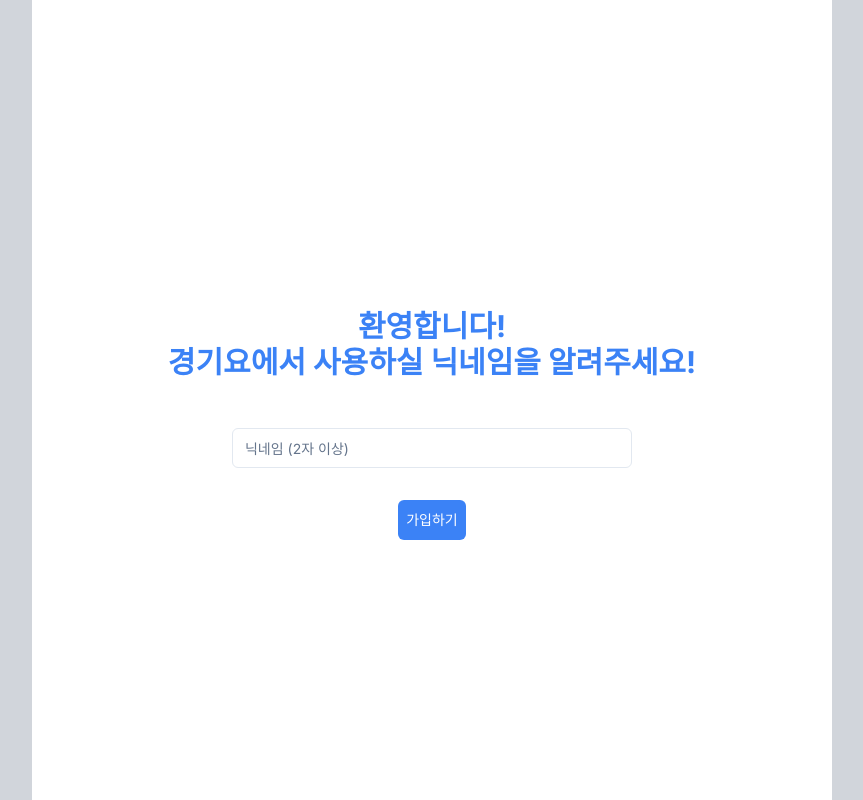
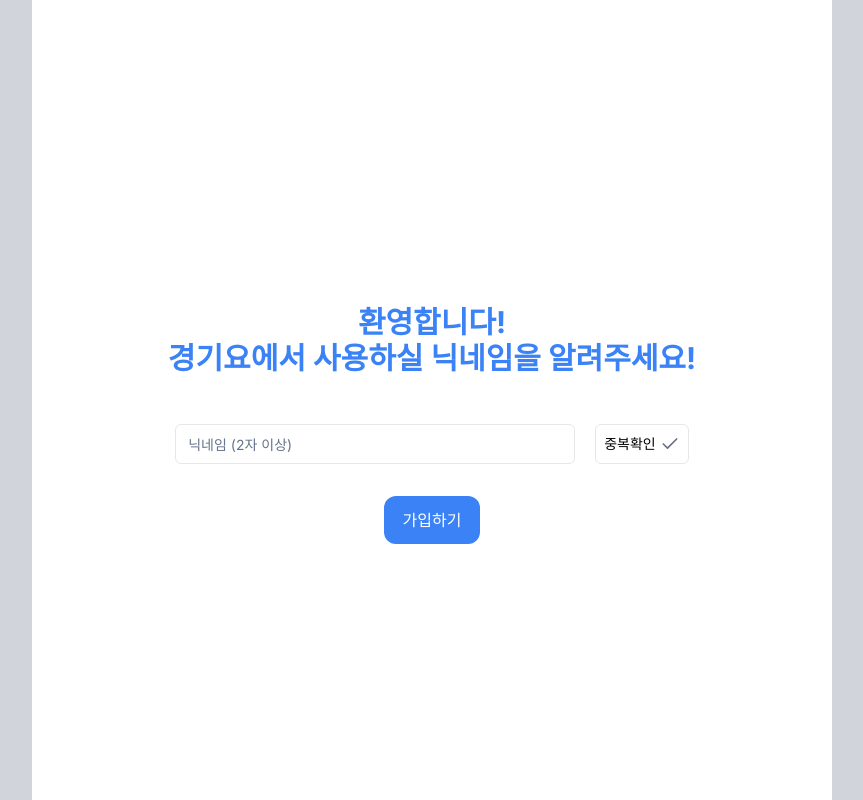
Before and after one commit to sscoderati/kyonggiyo, a Next.js app: page /signup in a window 1280 px wide. Shown: the whole page, without its empty margins (208-1071 px from the left). Built offline with nearby package versions, Linux system fonts and the light colour scheme.

Commit message:
Feat: 닉네임 중복확인 기능 추가

```diff
--- /dev/null
+++ b/src/apis/getNicknameValid.ts
@@ -0,0 +1,14 @@
+import { baseInstance } from "@/apis/index";
+
+const getNicknameValid = async (nickname: string) => {
+  try {
+    const res = await baseInstance.get(
+      `/api/v1/users/profile/nickname?nickname=${nickname}`,
+    );
+    return res.data;
+  } catch (error) {
+    console.error(error);
+  }
+};
+
+export default getNicknameValid;
--- a/src/app/(auth)/signup/page.tsx
+++ b/src/app/(auth)/signup/page.tsx
@@ -1,7 +1,9 @@
 "use client";
 
+import { useState } from "react";
 import { useForm } from "react-hook-form";
 import { useRouter } from "next/navigation";
+import getNicknameValid from "@/apis/getNicknameValid";
 import postUserSignUp from "@/apis/postUserSignUp";
 import { Button } from "@/components/ui/button";
 import { Form, FormMessage } from "@/components/ui/form";
@@ -9,11 +11,13 @@ import { Input } from "@/components/ui/input";
 import type { SignUpFormSchemaType } from "@/schemas/SignUpFormSchema";
 import { SignUpFormSchema } from "@/schemas/SignUpFormSchema";
 import { zodResolver } from "@hookform/resolvers/zod";
+import { CheckIcon } from "lucide-react";
 import { toast } from "sonner";
 import { useAccountStore } from "@/store/UserStore";
 
 export default function SignUpPage() {
   const { accountId, reset } = useAccountStore();
+  const [isNicknameValid, setIsNicknameValid] = useState(false);
   const router = useRouter();
 
   const signUpForm = useForm<SignUpFormSchemaType>({
@@ -23,10 +27,27 @@ export default function SignUpPage() {
     },
   });
 
+  const handleCheckNickname = async (nickname: string) => {
+    const { flag: isValid } = await getNicknameValid(nickname);
+    if (isValid) {
+      setIsNicknameValid(true);
+      toast.success("사용 가능한 닉네임입니다! 😆");
+    }
+    if (!isValid) {
+      setIsNicknameValid(false);
+      toast.error("이미 사용중인 닉네임입니다. 🥹");
+    }
+  };
+
   const handleSubmit = signUpForm.handleSubmit((data) => {
+    if (!isNicknameValid) {
+      toast.error("닉네임 중복확인을 해주세요. 🥹");
+      return;
+    }
     if (!accountId) {
       toast.error("계정 정보가 없습니다. 다시 로그인해주세요. 🥹");
-      return console.error("계정 정보가 없습니다.");
+      console.error("계정 정보가 없습니다.");
+      return;
     }
     postUserSignUp({ accountId: accountId, nickname: data.username }).then(
       (res) => {
@@ -52,12 +73,27 @@ export default function SignUpPage() {
           onSubmit={handleSubmit}
           className={"flex w-full flex-col items-center"}
         >
-          <Input
-            className={"mx-auto w-[220px] md:w-[400px]"}
-            type={"text"}
-            placeholder={"닉네임 (2자 이상)"}
-            {...signUpForm.register("username")}
-          />
+          <div className={"flex items-center gap-x-5"}>
+            <Input
+              className={`mx-auto w-[220px] md:w-[400px] ${isNicknameValid ? "border-green-400" : "border-gray-200"}`}
+              type={"text"}
+              placeholder={"닉네임 (2자 이상)"}
+              {...signUpForm.register("username")}
+            />
+            <Button
+              variant={"outline"}
+              className={`flex items-center gap-x-1 px-2 ${isNicknameValid ? "border-green-400" : "border-gray-200"}`}
+              onClick={(event) => {
+                event.preventDefault();
+                handleCheckNickname(signUpForm.getValues("username"));
+              }}
+            >
+              중복확인
+              <CheckIcon
+                className={`h-5 w-5 ${isNicknameValid ? "text-green-400" : "text-gray-500"}`}
+              />
+            </Button>
+          </div>
           {signUpForm.formState.errors.username && (
             <FormMessage className={"mt-4"}>
               {signUpForm.formState.errors.username.message}
@@ -65,7 +101,9 @@ export default function SignUpPage() {
           )}
           <Button
             type={"submit"}
-            className={"mx-auto mt-8 rounded-md bg-blue-500 p-2 text-white"}
+            className={
+              "mx-auto mt-8 h-12 w-24 rounded-xl bg-blue-500 p-2 text-[16px] text-white hover:bg-blue-400"
+            }
           >
             가입하기
           </Button>
```
